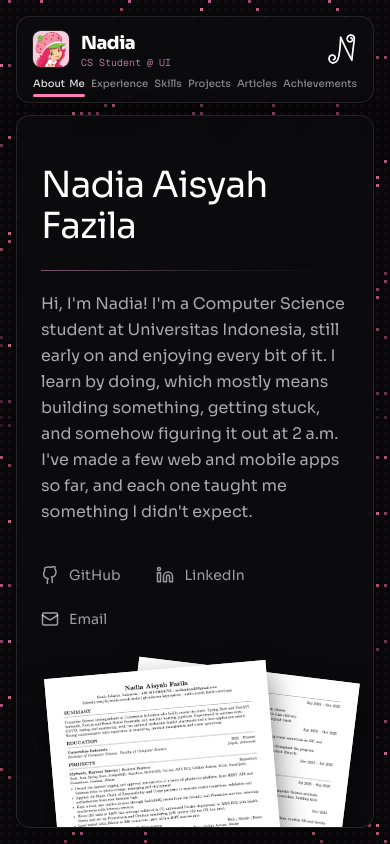
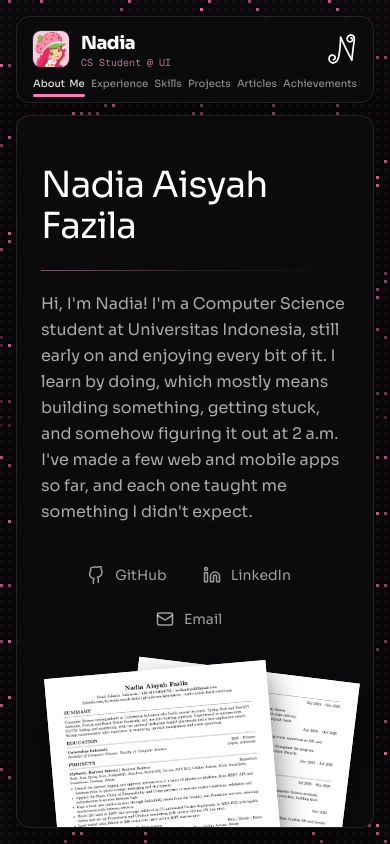
Before and after one commit to applepiesss/portfolio-remastered, a Next.js app: page / in a window 390 px wide. Built offline with nearby package versions, Linux system fonts and the light colour scheme.

Commit message:
fix: centre the resume and social links on phones and tablets
Below laptop width, centre the resume pages and the GitHub, LinkedIn and Email links instead of aligning them left. Laptop layouts are unchanged.

```diff
--- a/src/app/page.tsx
+++ b/src/app/page.tsx
@@ -232,7 +232,7 @@ export default function Home() {
                   </p>
 
                   {/* Links */}
-                  <div className="flex flex-wrap items-center gap-6 md:gap-8 mt-10">
+                  <div className="flex flex-wrap items-center justify-center lg:justify-start gap-6 md:gap-8 mt-10">
                     {socials.map(({ label, href, Icon }) => (
                       <div key={label} className="flex items-center gap-2.5 group/social">
                         <a href={href} target="_blank" rel="noopener noreferrer" aria-label={label}>
@@ -247,7 +247,7 @@ export default function Home() {
                 </div>
 
                 {/* Resume as two loose pages that fan out on hover */}
-                <div className="w-full max-w-xs md:mx-0 mx-auto 2xl:w-[270px] 2xl:justify-self-center">
+                <div className="w-full max-w-xs mx-auto lg:mx-0 2xl:w-[270px] 2xl:justify-self-center">
                   <ResumeStack
                     pages={[
                       { src: "/resume-page-1.jpg", alt: "Resume of Nadia Aisyah Fazila, page 1" },
```
